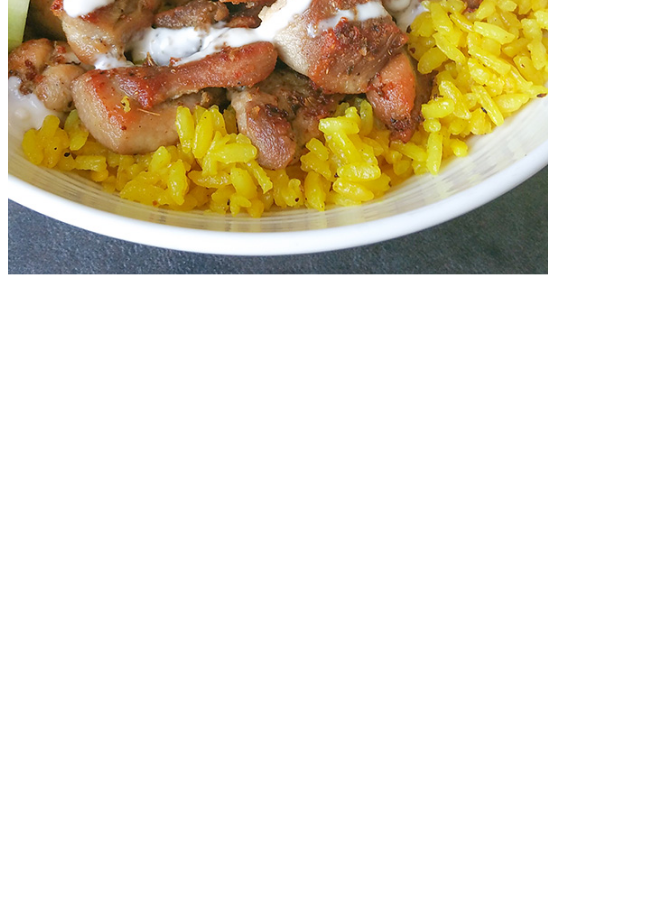
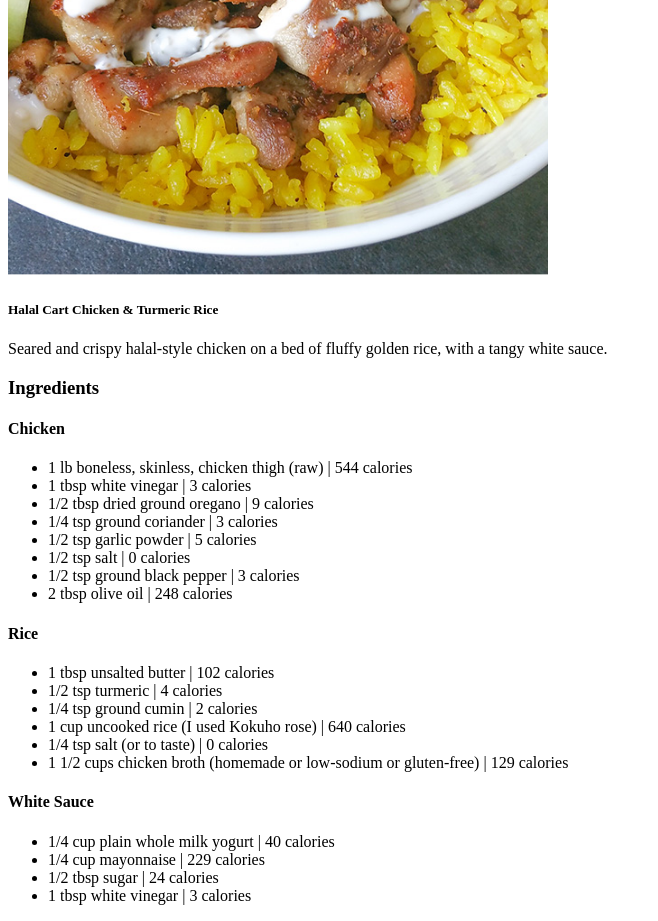
Before and after one commit to nrdbstrd/odin-recipes, a plain HTML site: page recipes/halal-chicken-rice.html in a window 1280 px wide. Shown: the part 500-1421 px from the top of the page, without its empty margins (0-658 px from the left). Before the commit the page ends 800 px from the top, so only its background shows below. Drawn offline with Linux system fonts and the light colour scheme.

Commit message:
halal chicken ingredients added

```diff
--- a/recipes/halal-chicken-rice.html
+++ b/recipes/halal-chicken-rice.html
@@ -4,11 +4,57 @@
     <meta charset="UTF-8">
     <meta http-equiv="X-UA-Compatible" content="IE=edge">
     <meta name="viewport" content="width=device-width, initial-scale=1.0">
-    <title>Document</title>
+    <title>Halal Cart Chicken & Turmeric Rice</title>
 </head>
 <body>
     <h1>Halal Cart Chicken & Turmeric Rice</h1>
     <br>
     <img src="../img/halal-chicken-rice.png">
+    <p></p>
+        <h5>Halal Cart Chicken & Turmeric Rice</h5>
+        <p>Seared and crispy halal-style chicken on a bed of fluffy golden rice, with a tangy white sauce.</p>
+
+        <p><h3>Ingredients</h3></p>
+        <p>
+            <h4>Chicken</h4>
+        </p>
+        <p><ul>
+            <li>1 lb boneless, skinless, chicken thigh (raw) | 544 calories
+                </li>
+            <li>1 tbsp white vinegar  | 3 calories
+                </li>
+            <li> 1/2 tbsp dried ground oregano | 9 calories
+                </li>
+            <li>1/4 tsp ground coriander | 3 calories
+                </li>
+            <li>1/2 tsp garlic powder | 5 calories
+                </li>
+            <li>1/2 tsp salt | 0 calories
+                </li>
+            <li>1/2 tsp ground black pepper | 3 calories
+                </li>
+            <li>2 tbsp olive oil | 248 calories</li>
+        </ul></p>
+
+        <p>
+            <h4>Rice</h4>
+        </p>
+        <p>
+            <ul>
+                <li>1 tbsp unsalted butter  | 102 calories </li>
+                    <li>1/2 tsp turmeric | 4 calories </li>
+                    <li>1/4 tsp ground cumin | 2 calories </li>
+                    <li>1 cup uncooked rice (I used Kokuho rose) | 640 calories </li>
+                    <li>1/4 tsp salt (or to taste) | 0 calories</li>
+                    <li>1 1/2 cups chicken broth (homemade or low-sodium or gluten-free) | 129 calories</li>
+            </ul>
+        </p>
+        <p><h4>White Sauce</h4></p>
+        <p><ul>
+            <li>1/4 cup plain whole milk yogurt  | 40 calories </li>
+            <li>1/4 cup mayonnaise | 229 calories </li>
+            <li>1/2 tbsp sugar  | 24 calories </li>
+            <li>1 tbsp white vinegar | 3 calories</li>
+            </ul></p>
 </body>
 </html>
```
Also changed, not shown: recipes/boilermaker-chili.html (+1 -1 lines), recipes/browned-butter-cornbread.html (+1 -1 lines).
